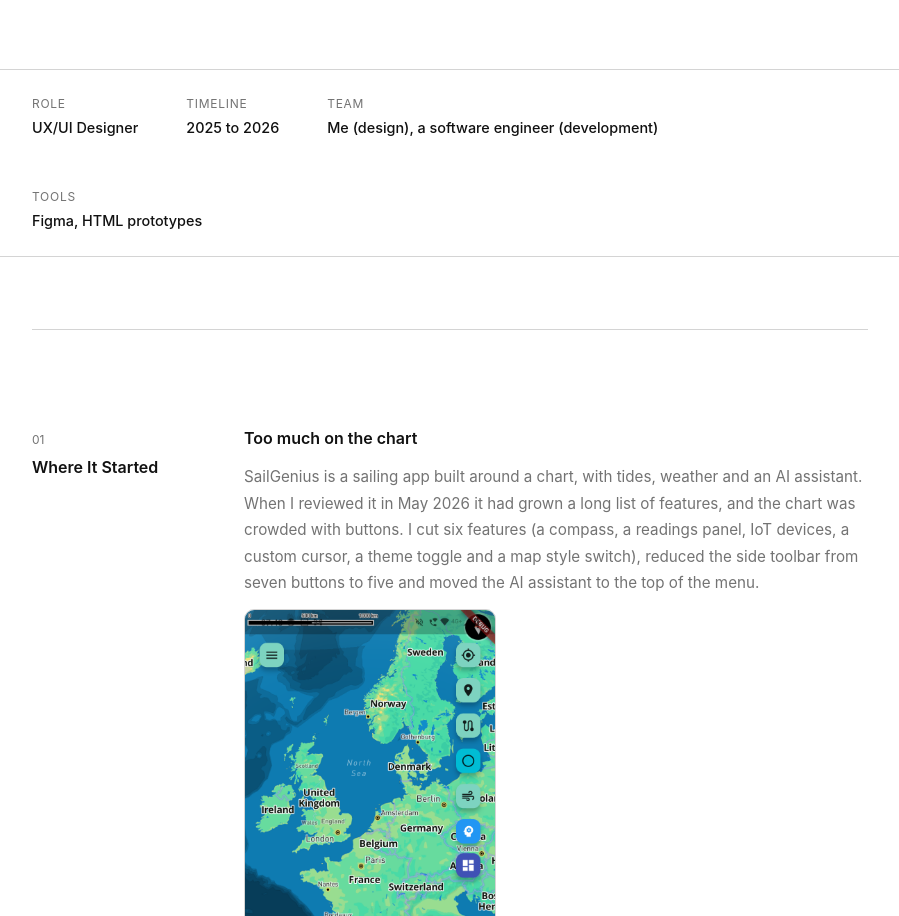
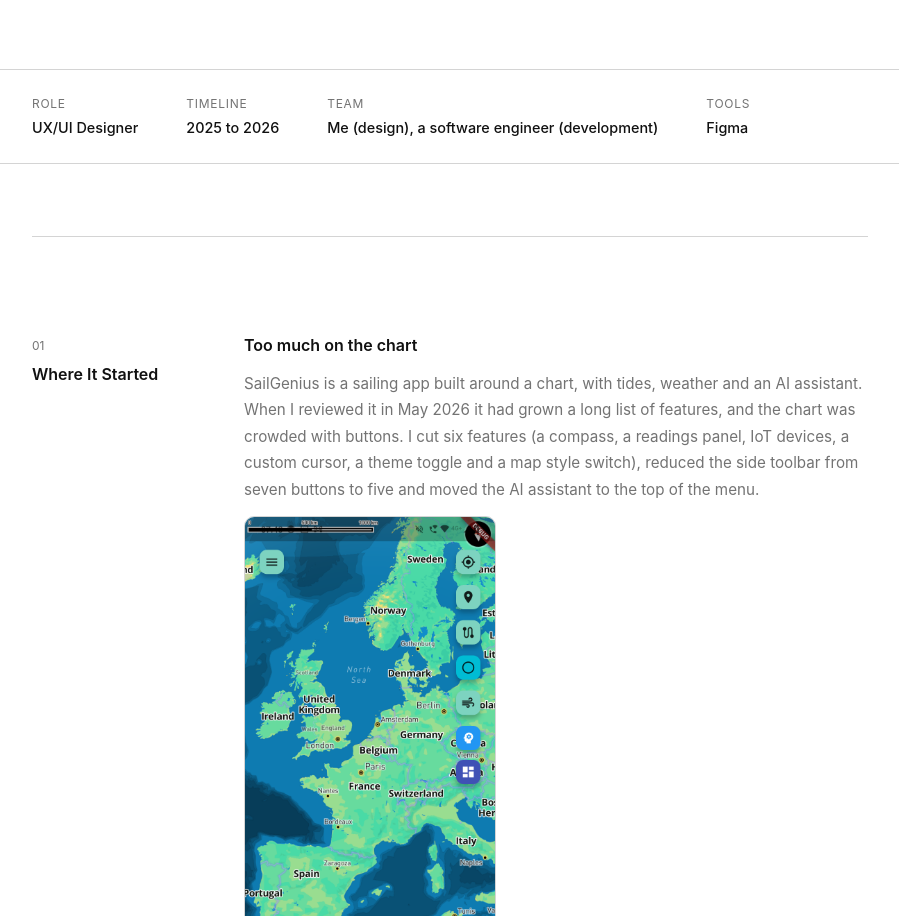
Before and after one commit to noegiacari/noegiacari.github.io, a plain HTML site: page sailgenius.html in a window 1280 px wide. Shown: the part 805-1721 px from the top of the page, without its empty margins (190-1089 px from the left). Drawn offline with Linux system fonts and the light colour scheme.

Commit message:
SailGenius: tools list is Figma only

```diff
--- a/sailgenius.html
+++ b/sailgenius.html
@@ -49,7 +49,7 @@
     </div>
     <div class="meta-item">
       <span class="meta-label">Tools</span>
-      <span class="meta-value">Figma, HTML prototypes</span>
+      <span class="meta-value">Figma</span>
     </div>
   </section>
 
```
